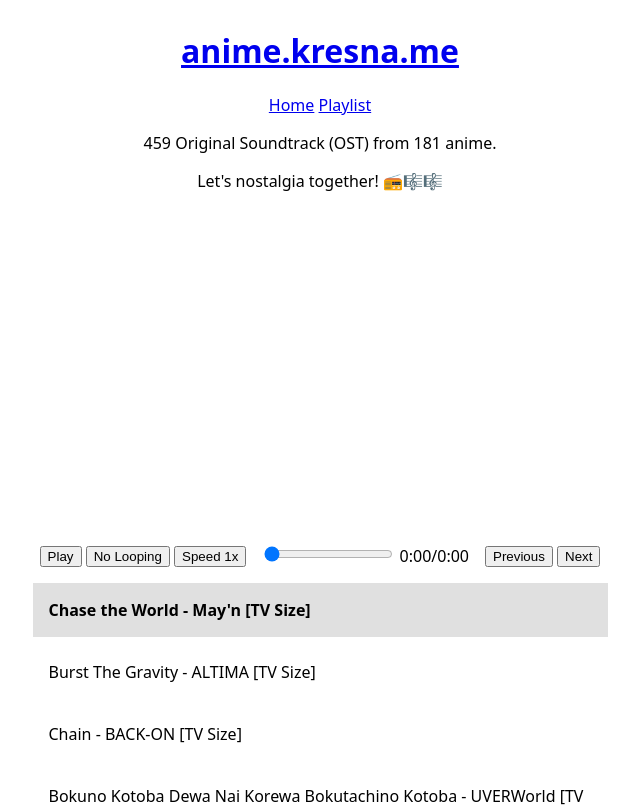
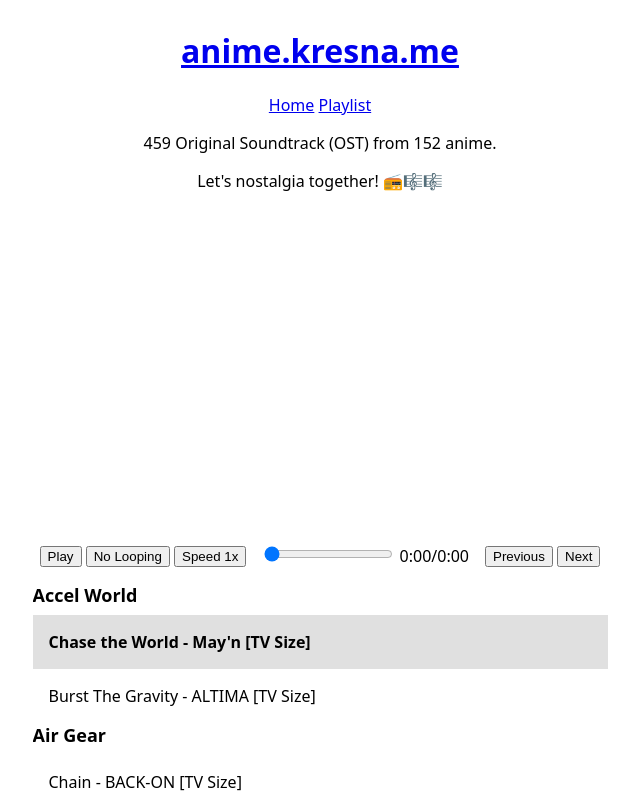
Before and after one commit to kresnasatya/anime, a SvelteKit app: page /playlist in a window 1280 px wide. Shown: the top 807 px of the page, without its empty margins (320-960 px from the left). Built offline with nearby package versions, Linux system fonts and the light colour scheme.

Commit message:
improve playlist page

```diff
--- a/src/routes/playlist/+page.server.js
+++ b/src/routes/playlist/+page.server.js
@@ -1,18 +1,21 @@
 import data from '$lib/anime.json';
 
-export function load({ params }) {
-    const list = [];
+export function load() {
+    const anime = [];
+    let total_ost = 0;
     for (let index = 0; index < data.length; index++) {
         if (data[index].hasOwnProperty('playlist')) {
-            const playlist = data[index].playlist;
-            for (let index = 0; index < playlist.length; index++) {
-                list?.push(playlist[index]);
-            }
+            anime?.push(data[index]);
         }
     }
 
+    for (let index = 0; index < anime.length; index++) {
+        const element = anime[index];
+        total_ost += element.playlist?.length;
+    }
+
     return {
-        playlist: list,
-        anime_count: data.length
+        anime,
+        total_ost
     }
 }
--- a/src/routes/playlist/+page.svelte
+++ b/src/routes/playlist/+page.svelte
@@ -1,5 +1,6 @@
 <script>
 	import { onMount } from 'svelte';
+	import { page } from '$app/stores';
 	import { afterNavigate } from '$app/navigation';
 	import { formatTime } from '$lib/util.js';
 
@@ -8,7 +9,7 @@
 	let youtubeAPIReady = false;
 	/** @type {YT.Player | undefined} */
 	let player;
-	let playlist = data.playlist;
+	let animeIndex = 0;
 	let playlistIndex = 0;
 	let progressCurrentTime = 0;
 	let videoCurrentTime = '0:00';
@@ -43,14 +44,14 @@
 		});
 	}
 
-	function createPlayer() {
+	function createPlayer(animeIndex = 0, playlistIndex = 0) {
 		if (!youtubeAPIReady || !playlist || playlist?.length === 0) return;
 
 		if (!player) {
 			player = new YT.Player('player', {
 				height: '320',
 				width: '640',
-				videoId: playlist[playlistIndex].id,
+				videoId: data.anime[animeIndex].playlist[playlistIndex].id,
 				host: 'https://www.youtube-nocookie.com',
 				playerVars: {
 					controls: 0 // Hide the default YouTube player controls.
@@ -64,47 +65,47 @@
 	}
 
 	onMount(() => {
-		if (playlist?.length > 0) {
 		loadYouTubeAPI().then(() => {
-				createPlayer();
+			if ($page.url.searchParams.get('v')) {
+				let videoId = $page.url.searchParams.get('v');
+				for (let i = 0; i < data.anime.length; i++) {
+					const anime = data.anime[i];
+					for (let j = 0; j < anime.playlist?.length; j++) {
+						const ost = anime.playlist[j];
+						if (ost.id === videoId) {
+							playlistIndex = j;
+							animeIndex = i;
+						}
+					}
+				}
+				playlistIndex = playlistIndex == -1 ? 0 : playlistIndex;
+			}
+			createPlayer(animeIndex, playlistIndex);
 		});
 		youtubeAPIReady = true;
-		}
 	});
 
 	afterNavigate(({ from, to }) => {
-		if (from?.url.pathname === to?.url.pathname) {
 		const searchParams = to?.url.searchParams;
 		const videoId = searchParams?.get('v');
 
 		if (videoId) {
-				playlistIndex = playlist?.findIndex((video) => {
-					return video.id === videoId;
-				});
+			for (let i = 0; i < data.anime.length; i++) {
+				const anime = data.anime[i];
+				for (let j = 0; j < anime.playlist?.length; j++) {
+					const ost = anime.playlist[j];
+					if (ost.id === videoId) {
+						playlistIndex = j;
+						animeIndex = i;
+					}
+				}
+			}
 			if (intervalId) {
 				clearInterval(intervalId);
 			}
 			videoDuration = '0:00';
-				player.cueVideoById(playlist[playlistIndex].id);
-				window.scrollTo(0, document.documentElement.scrollHeight);
-			}
-		} else {
-			playlistIndex = 0;
-			if (playlist?.length > 0) {
 			if (player) {
-					videoDuration = '0:00';
-					player.cueVideoById(playlist[playlistIndex].id);
-				}
-
-				if (!youtubeAPIReady) {
-					loadYouTubeAPI().then(() => {
-						createPlayer();
-					});
-				}
-			} else {
-				player.destroy();
-				player = undefined;
-				youtubeAPIReady = false;
+				player.cueVideoById(data.anime[animeIndex].playlist[playlistIndex].id);
 			}
 		}
 	});
@@ -146,17 +147,19 @@
 				if (loopMode === 1) {
 					// Loop the current video
 					player.playVideo();
-				} else if (loopMode === 2 && playlistIndex < playlist.length - 1) {
+				} else if (loopMode === 2 && animeIndex < data.anime.length - 1) {
 					// Loop the entire playlist if not at the last video
 					nextVideo();
-				} else if (loopMode === 2 && playlistIndex === playlist.length - 1) {
+				} else if (loopMode === 2 && animeIndex < data.anime.length - 1) {
 					// Loop back to the first video when the last video ends
+					animeIndex = 0;
 					playlistIndex = 0;
+					playlist = data.anime[animeIndex].playlist;
 					player.loadVideoById(playlist[playlistIndex].id);
-				} else if (loopMode === 0 && playlistIndex < playlist.length - 1) {
+				} else if (loopMode === 0 && animeIndex < data.anime.length - 1) {
 					// No looping, but move to the next video in the playlist
 					nextVideo();
-				} else if (loopMode === 0 && playlistIndex === playlist.length - 1) {
+				} else if (loopMode === 0 && animeIndex === data.anime.length - 1) {
 					console.log('Playlist ended, no looping');
 				}
 				break;
@@ -215,8 +218,10 @@
 	}
 
 	function prevVideo() {
-		playlistIndex = (playlistIndex - 1 + playlist?.length) % playlist?.length;
-		player.loadVideoById(playlist[playlistIndex].id);
+		// TODO: This will lead a bug! Solve it later.
+		playlistIndex = (playlistIndex - 1 + data.anime[animeIndex].playlist?.length) % playlist?.length;
+		console.log(playlistIndex);
+		player.loadVideoById(data.anime[animeIndex].playlist[playlistIndex].id);
 		clearInterval(intervalId);
 		progressCurrentTime = 0;
 		videoCurrentTime = '0:00';
@@ -224,15 +229,18 @@
 	}
 
 	function nextVideo() {
-		if (loopMode !== 0 || playlistIndex < playlist.length - 1) {
 		clearInterval(intervalId);
 		progressCurrentTime = 0;
 		videoCurrentTime = '0:00';
+		if (loopMode !== 0 || playlistIndex < playlist.length - 1) {
 			playlistIndex = (playlistIndex + 1) % playlist?.length;
-			player.loadVideoById(playlist[playlistIndex].id);
+			player.loadVideoById(data.anime[animeIndex].playlist[playlistIndex].id);
 			videoDuration = formatTime(player.getDuration());
 		} else {
-			console.log('Reached the last video, no further progression in No Loop mode');
+			animeIndex = (animeIndex + 1) % data.anime.length;
+			playlistIndex = 0;
+			player.loadVideoById(data.anime[animeIndex].playlist[playlistIndex].id);
+			videoDuration = formatTime(player.getDuration());
 		}
 	}
 </script>
@@ -243,7 +251,7 @@
         <a href="/">Home</a>
         <a href="/playlist">Playlist</a>
     </nav>
-    <p>{playlist.length} Original Soundtrack (OST) from {data.anime_count} anime.</p>
+    <p>{data.total_ost} Original Soundtrack (OST) from {data.anime.length} anime.</p>
     <p>Let's nostalgia together! 📻🎼🎼</p>
 </div>
 
@@ -273,10 +281,18 @@
 	</div>
 
 	<div id="playlist" style="display: flex; flex-direction: column; gap: .5rem;" data-sveltekit-preload-data="false">
-        {#each playlist as ost, index}
-            <!-- svelte-ignore a11y-invalid-attribute -->
-            <a class="ost-item" class:active={index === playlistIndex} href="?v={ost.id}">{ost.title}</a>
+		<ul style="list-style-type: none; margin: 0; padding: 0; height: 360px; overflow: hidden; overflow-y: scroll;">
+			{#each data.anime as anime, anime_index}
+				<li>
+					<span style="display: inline-block; font-size: large; margin-bottom: .5rem; font-weight: 600;">{anime.name}</span>
+					<ul style="list-style: none; margin: 0; padding: 0;">
+						{#each anime.playlist as ost, ost_index}
+							<li class="ost-item" class:active={anime_index === animeIndex && ost_index === playlistIndex}><a href="?v={ost.id}">{ost.title}</a></li>
 						{/each}
+					</ul>
+				</li>
+			{/each}
+		</ul>
     </div>
 </div>
 
@@ -293,10 +309,13 @@
 	}
 
 	.ost-item {
+		padding: 1rem;
+		width: 100%;
+	}
+
+	.ost-item > a {
 		text-decoration: none;
 		color: black;
-		padding: 1rem;
-		width: 100%;
 	}
 
 	@media screen and (min-width: 1280px) {
@@ -307,6 +326,9 @@
 
 	.ost-item:hover {
 		background-color: #f0f0f0;
+	}
+
+	.ost-item:hover a {
 		color: #747bff;
 	}
 
```
Lines whose indentation alone changed are shown as unchanged.
